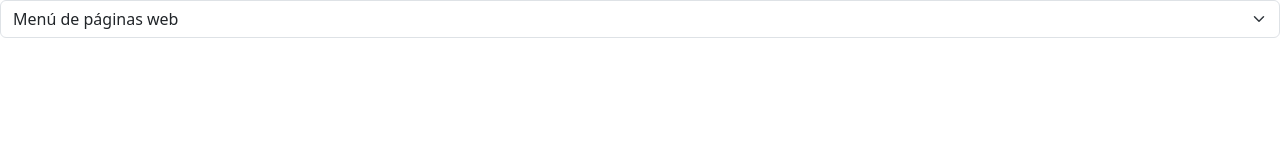
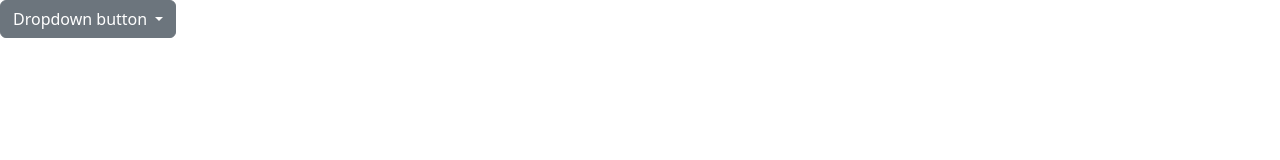
Before and after one commit to manu-mx/inf-temp, a plain HTML site: page 4/menu.html in a window 1280 px wide. Drawn offline with nearby package versions, Linux system fonts and the light colour scheme.

Commit message:
Update menu.html

```diff
--- a/4/menu.html
+++ b/4/menu.html
@@ -9,12 +9,25 @@
 </head>
 <body>
     <section>
-        <select class="form-select" aria-label="Default select example">
-            <option selected>Menú de páginas web</option>
-            <option value="1" href="/1/index.html">Filosofía<option>
-            <option value="2">Raza de perros</option>
-            <option value="3">Horario 602</option>
-            <option value="4">Menú de páginas web</option>
+        <div class="dropdown">
+
+  <button class="btn btn-secondary dropdown-toggle" type="button" data-bs-toggle="dropdown" aria-expanded="false">
+
+    Dropdown button
+
+  </button>
+
+  <ul class="dropdown-menu">
+
+    <li><a class="dropdown-item" href="#">Action</a></li>
+
+    <li><a class="dropdown-item" href="#">Another action</a></li>
+
+    <li><a class="dropdown-item" href="#">Something else here</a></li>
+
+  </ul>
+
+</div>
           </select>
     </section>
 <script src="https://cdn.jsdelivr.net/npm/bootstrap@5.3.0-alpha1/dist/js/bootstrap.bundle.min.js" integrity="sha384-w76AqPfDkMBDXo30jS1Sgez6pr3x5MlQ1ZAGC+nuZB+EYdgRZgiwxhTBTkF7CXvN" crossorigin="anonymous"></script>
```
